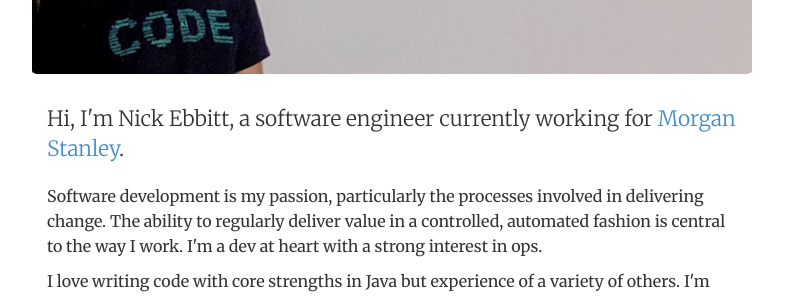
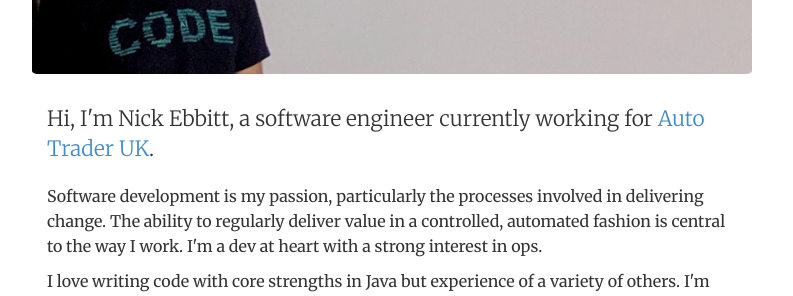
Before and after one commit to nickebbitt/nickebbitt.github.io, a Jekyll site: the page built from index.html, in a window 1280 px wide. Shown: the part 340-636 px from the top of the page, without its empty margins (248-1041 px from the left). Built offline with Jekyll 4.4.1, drawn with Linux system fonts in a browser that asks for light colours.

Commit message:
Update index.html

```diff
--- a/index.html
+++ b/index.html
@@ -9,7 +9,7 @@
    <img  class="img-responsive avatar" alt="Nick Ebbitt" src="img/nickebbitt.png">
    <div itemscope itemtype="http://data-vocabulary.org/Person" class="col-sm-12">
       <p class="lead">Hi, I'm <span itemprop="name">Nick Ebbitt</span>, a software engineer currently
-			working for <a href="https://www.morganstanley.com/">Morgan Stanley</a>.</p>
+			working for <a href="https://careers.autotrader.co.uk/">Auto Trader UK</a>.</p>
 
 		{% include bio.html %}
 
```
